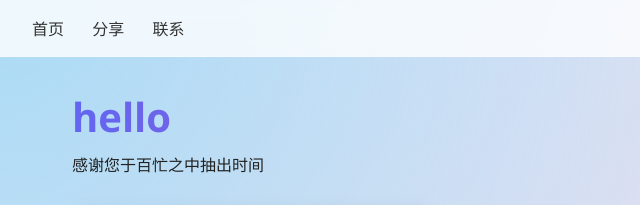
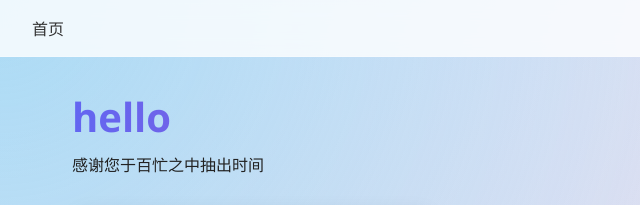
Before and after one commit to kyrrhen/kyrrhen.github.io, a plain HTML site: page 想法/想法页.html in a window 1280 px wide. Shown: the top 205 px of the page, 0-640 px from the left. Drawn offline with Linux system fonts and the light colour scheme.

Commit message:
改动介绍

```diff
--- a/想法/想法页.html
+++ b/想法/想法页.html
@@ -119,8 +119,6 @@
 <body>
     <nav>
         <a href="../index.html">首页</a>
-        <a href="work.html">分享</a>
-        <a href="#">联系</a>
     </nav>
     <div class="container">
         <h1>hello</h1>
```
Also changed, not shown: index.html (+1 -4 lines).
